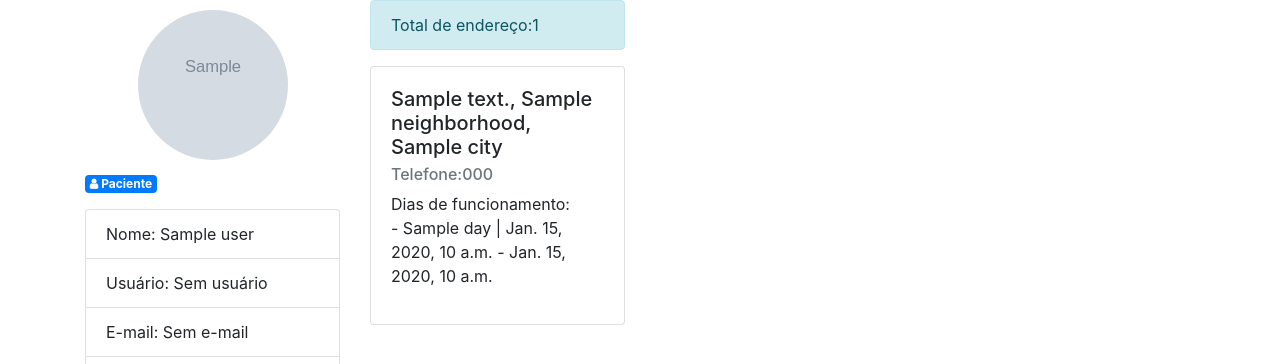
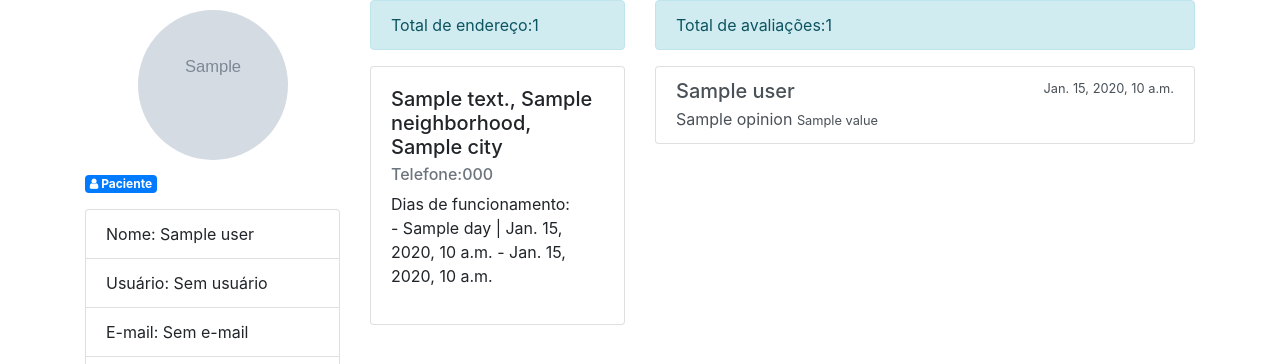
Before and after one commit to Emersoninho/clinic_medic, a Django app: template medicSearch/templates/profile/profile.html in a window 1280 px wide. Shown: the part 56-420 px from the top of the page. Run offline with Django 5.2, Linux system fonts and the light colour scheme; the template is opened without the code that fills it: most values are stand-ins (such as "Sample title", 1, 10 or a date in 2020); grey boxes marked "Sample" are stand-in pictures; some libraries are stand-ins or nearby versions.

Commit message:
templates
templates de profile atual

```diff
--- a/medicSearch/templates/profile/profile.html
+++ b/medicSearch/templates/profile/profile.html
@@ -121,7 +121,25 @@
                 {% endfor %}
               </div>
             </div>
-            <div class="col-xs-12 col-md-6" id="ratings-area"></div>
+            <div class="col-xs-12 col-md-6" id="ratings-area">
+              <div class="alert alert-info">Total de avaliações:{{ratings | length}}</div>
+              <div class="row mb-4">
+                <div class="col-xs-12 col-md-12">
+                  <ul class="list-group">
+                    {% for rating in ratings %}
+                    <li href="#" class="list-group-item list-group-item-action">
+                      <div class="content d-flex justify-content-between">
+                        <h5 class="mb-1">{{rating.user.get_full_name}}</h5>
+                        <small>{{rating.created_at}}</small>
+                      </div>
+                      {{rating.opinion}}
+                      <small>{{rating.value}}</small>
+                    </li>
+                    {% endfor %}
+                  </ul>
+                </div>
+              </div>
+            </div>
           {% endif %}
         </div>
       </div>
```
